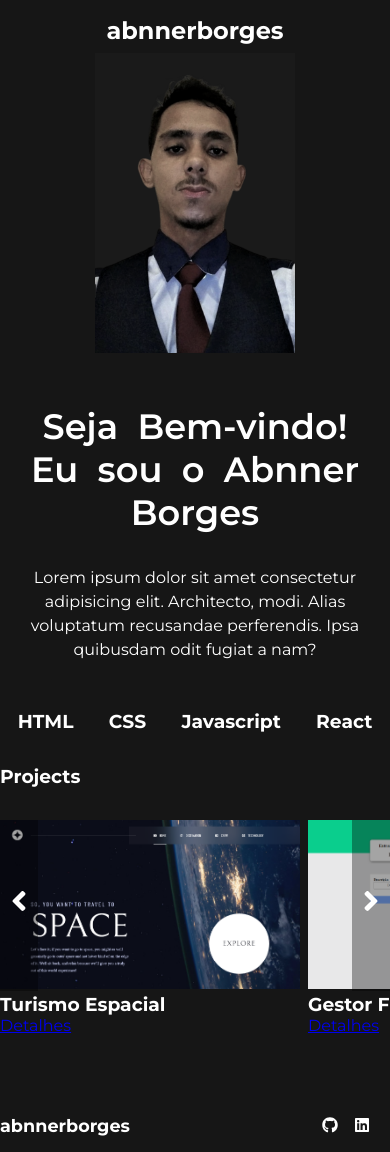
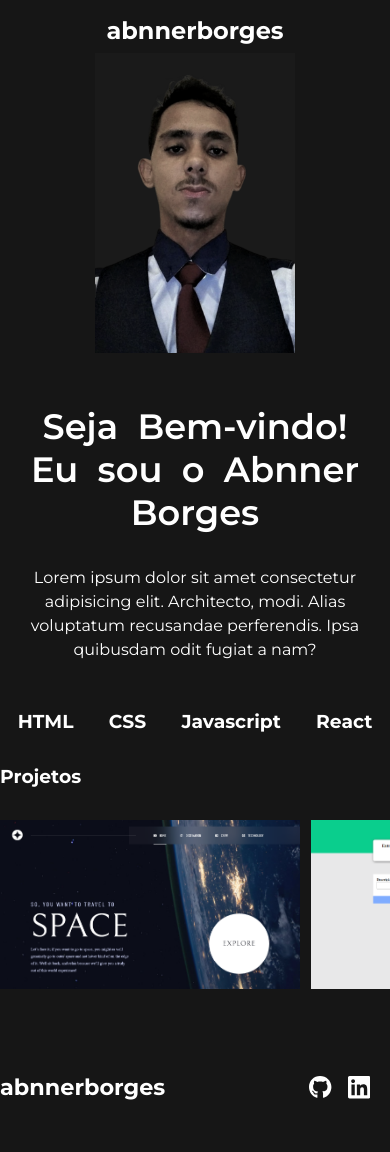
Before and after one commit to AbnnerB/portfolio, a React (Create React App) app: page / in a window 390 px wide. After the commit the page ends 1117 px from the top, so only its background shows below. Built offline with nearby package versions, Linux system fonts and the light colour scheme.

Commit message:
responsivo parte 3

```diff
--- a/src/Components/HeaderFooter/index.js
+++ b/src/Components/HeaderFooter/index.js
@@ -8,8 +8,22 @@ export default function HeaderFooter() {
     <header>
       <span>abnnerborges</span>
       <nav>
-        <FaGithub />
-        <FaLinkedin />
+        <a
+          href="https://github.com/AbnnerB"
+          target="_blank"
+          className="githubIcon"
+          rel="noreferrer"
+        >
+          <FaGithub />
+        </a>
+        <a
+          href="https://www.linkedin.com/in/abnner-borges-05a631255/"
+          target="_blank"
+          rel="noreferrer"
+          className="linkedinIcon"
+        >
+          <FaLinkedin />
+        </a>
       </nav>
     </header>
   );
--- a/src/Components/HeaderFooter/styles.css
+++ b/src/Components/HeaderFooter/styles.css
@@ -9,10 +9,27 @@ header {
 }
 header span {
   font-weight: bold;
-  font-size: 1.1rem;
+  font-size: 1.4rem;
 }
 header nav {
   display: flex;
   gap: 1rem;
   margin-right: 20px;
 }
+
+header nav a {
+  color: white;
+}
+header nav a svg {
+  width: 100%;
+  font-size: 1.4rem;
+  height: 100%;
+}
+
+.githubIcon:hover {
+  color: blueviolet;
+}
+
+.linkedinIcon:hover {
+  color: #0a66c2;
+}
--- a/src/Components/ProjectCard/index.js
+++ b/src/Components/ProjectCard/index.js
@@ -3,10 +3,10 @@ import { Link } from "react-router-dom";
 export default function ProjectCard({ item }) {
   return (
     <div className="projectCard">
-      <img src={item.src1} alt="projeto22" />
-      <h3>{item.name}</h3>
-      {/* <span>{item.technologiesUsed}</span> */}
-      <Link to={`/details/${item.id}`}>Detalhes</Link>
+      <Link to={`/details/${item.id}`}>
+        <img src={item.src1} alt="projeto22" />
+      </Link>
+      {/* <h3>{item.name}</h3> */}
     </div>
   );
 }
--- a/src/Pages/Home/index.js
+++ b/src/Pages/Home/index.js
@@ -61,7 +61,7 @@ export default function Home() {
           <h3>React</h3>
         </section>
         <section className="projects">
-          <h3>Projects</h3>
+          <h3>Projetos</h3>
 
           <section className="containerProjects">
             <button onClick={carouselScrollRight}>
--- a/src/Pages/Home/styles.css
+++ b/src/Pages/Home/styles.css
@@ -71,7 +71,7 @@ main {
 }
 .containerProjects button {
   position: absolute;
-  height: 69%;
+  height: 82.3%;
   background-color: rgba(0, 0, 0, 0.356);
   padding: 0 0.2rem;
   border: none;
@@ -94,7 +94,7 @@ main {
 
 .carousel {
   display: flex;
-  gap: 0.5rem;
+  gap: 0.7rem;
   overflow-x: auto;
   scroll-behavior: smooth;
 }
@@ -158,3 +158,9 @@ main {
     max-width: 200px;
   }
 }
+
+@media screen and (max-width: 500px) {
+  .containerProjects button {
+    display: none;
+  }
+}
```
